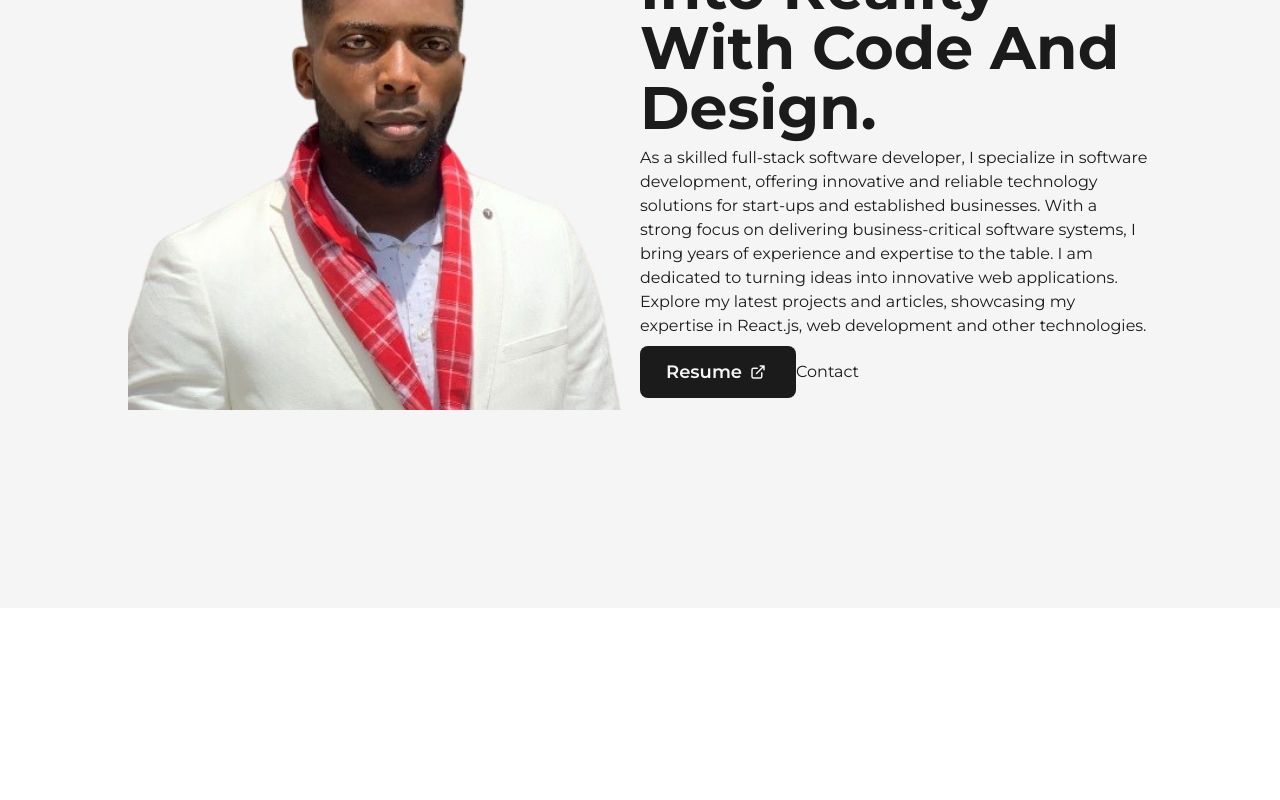
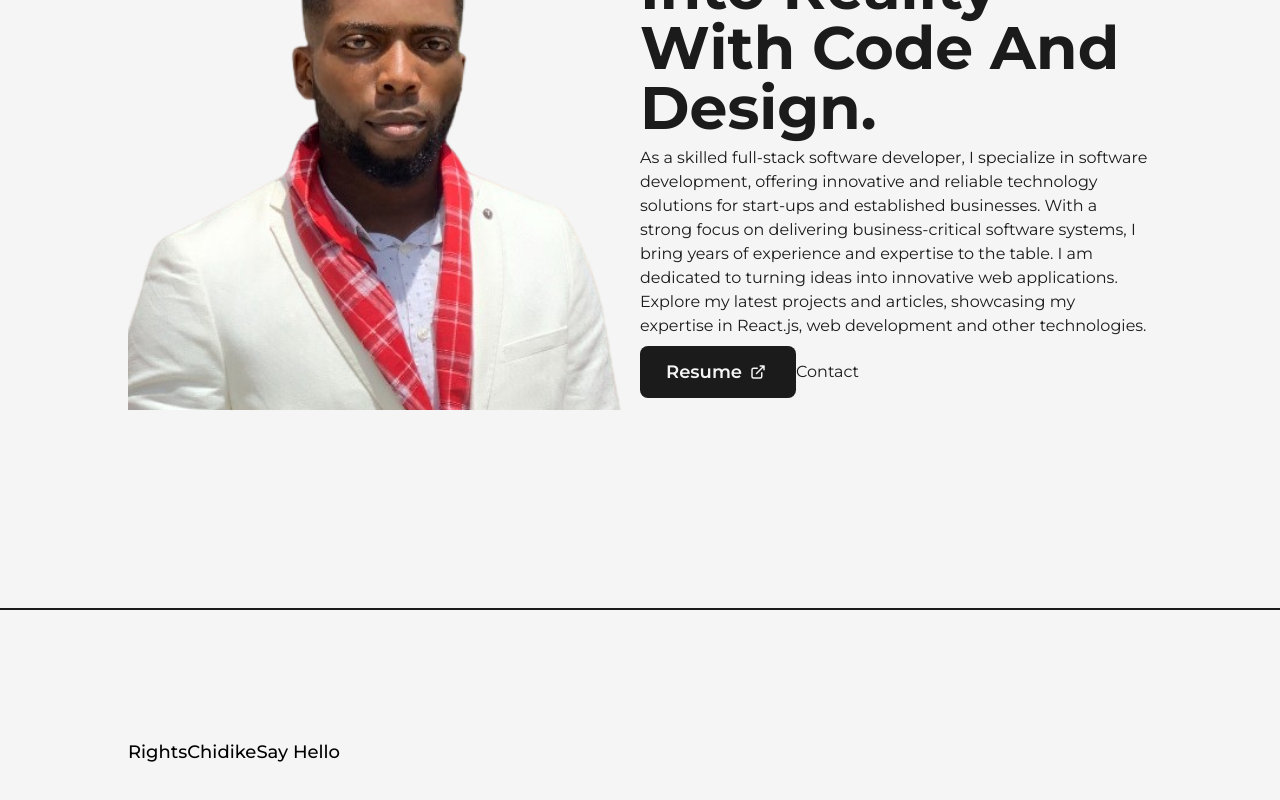
Before and after one commit to lacegiovanni17/Nextjs-dev-Portfolio, a Next.js app: page / in a window 1280 px wide. Shown: the part 304-1104 px from the top of the page. Before the commit the page ends 912 px from the top, so only its background shows below. Built offline with nearby package versions, Linux system fonts and the light colour scheme.

Commit message:
added new feat

```diff
--- /dev/null
+++ b/src/components/Footer.js
@@ -0,0 +1,17 @@
+import React from 'react'
+import Layout from './Layout'
+import Link from 'next/link'
+
+const Footer = () => {
+  return (
+      <footer className="w-full border-t-2 border-solid border-dark font-medium text-lg">
+          <Layout>
+              <span>Rights</span>
+              <Link href="/">Chidike</Link>
+              <Link href="/">Say Hello</Link>
+          </Layout>
+    </footer>
+  )
+}
+
+export default Footer
--- a/src/pages/_app.js
+++ b/src/pages/_app.js
@@ -1,3 +1,4 @@
+import Footer from '@/components/Footer';
 import NavBar from '@/components/NavBar';
 import '@/styles/globals.css'
 import { Montserrat } from "next/font/google"
@@ -18,6 +19,7 @@
       <main className={`${montserrat.variable} font-mont bg-light min-h-screen`}>
         <NavBar />
         <Component {...pageProps} />
+        <Footer />
       </main>
     </>
   );
```
